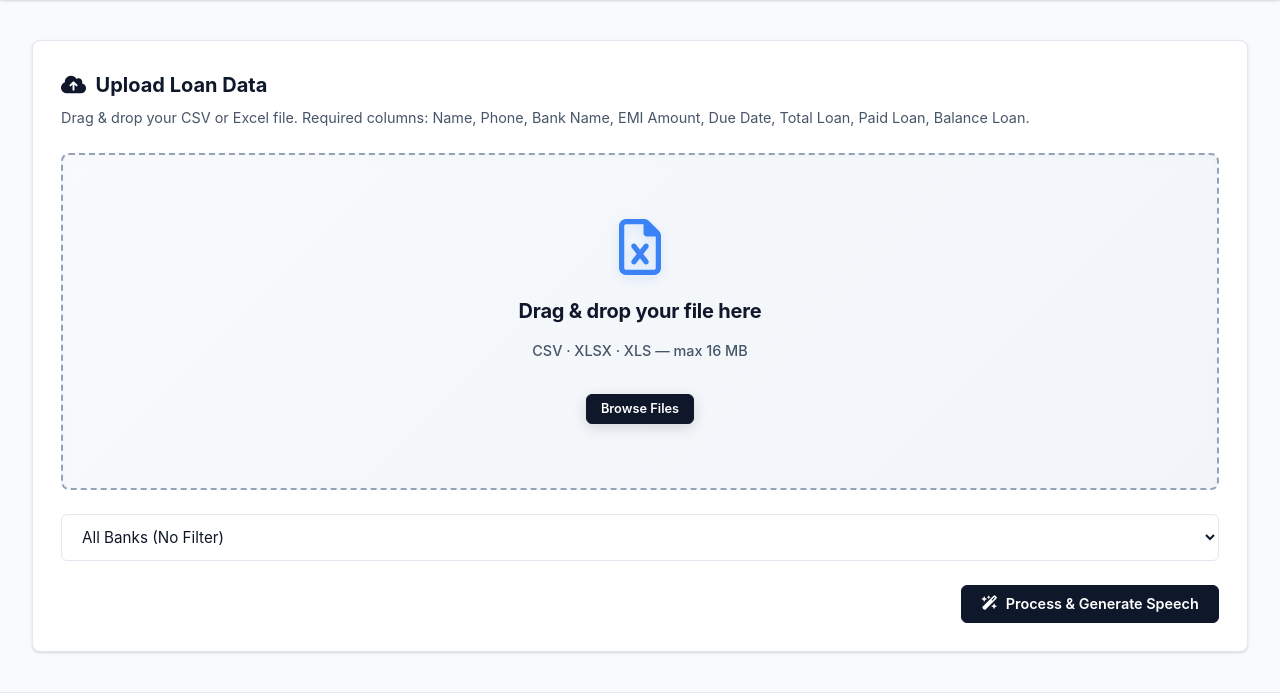
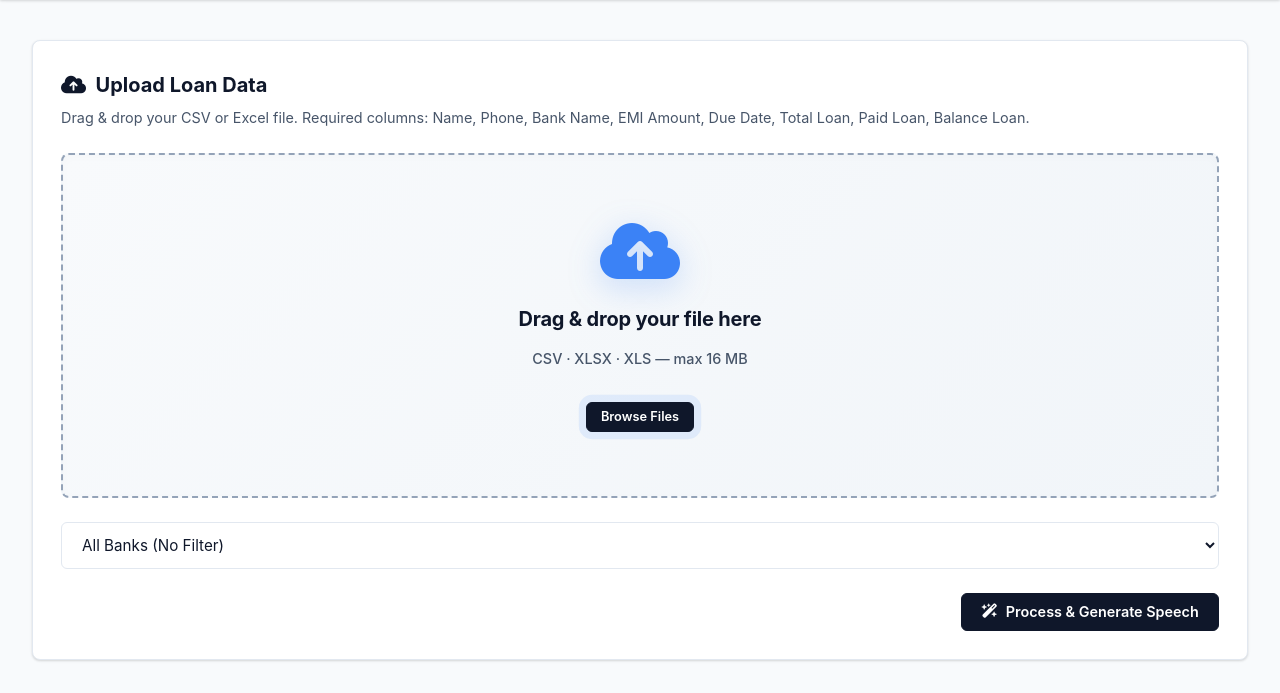
Before and after one commit to Vaibhavsonava2005/Rajasthani-Banking-Agent, a Flask app: page / in a window 1280 px wide. Shown: the part 77-770 px from the top of the page. Run offline with Flask 3, Linux system fonts and the light colour scheme.

Commit message:
fix: revert massive UI, fix audio preview, improve dropzone cloud icon

```diff
--- a/app.py
+++ b/app.py
@@ -816,9 +816,40 @@ def plivo_callback():
     return "OK", 200
 
 
-# (Batch routes removed for fully client-side execution)
+# ── GET /audio ────────────────────────────────────────────────
+@app.route("/audio", methods=["GET"])
+def preview_audio():
+    """Serve a preview of the generated Hindi speech using gTTS."""
+    import base64
+    import io
+    from gtts import gTTS
+
+    b64_str = request.args.get("b64")
+    if not b64_str:
+        return jsonify({"error": "Missing b64 query parameter"}), 400
+
+    try:
+        # Standardize base64 for decoding
+        b64_standard = b64_str.replace("-", "+").replace("_", "/")
+        padding = len(b64_standard) % 4
+        if padding:
+            b64_standard += "=" * (4 - padding)
+
+        text = base64.b64decode(b64_standard).decode("utf-8")
+
+        # Generate MP3 preview using gTTS
+        tts = gTTS(text=text, lang='hi')
+        audio_fp = io.BytesIO()
+        tts.write_to_fp(audio_fp)
+        audio_fp.seek(0)
+
+        return send_file(audio_fp, mimetype="audio/mpeg")
+    except Exception as e:
+        logger.error(f"Error in preview_audio: {e}")
+        return jsonify({"error": "Failed to generate preview audio"}), 500
 
 
+# (Batch routes removed for fully client-side execution)
 # ── GET /download-sample ─────────────────────────────────────
 @app.route("/download-sample", methods=["GET"])
 def download_sample():
--- a/static/css/style.css
+++ b/static/css/style.css
@@ -190,10 +190,12 @@ body {
 .drop-zone.dragover { border-color: #2563EB; background: #DBEAFE; transform: scale(1.01); }
 #fileInput { position: absolute; inset: 0; width: 100%; height: 100%; opacity: 0; cursor: pointer; z-index: 10; }
 .drop-zone-content { display: flex; flex-direction: column; align-items: center; gap: .75rem; pointer-events: none; }
-.drop-icon { font-size: 3.5rem; color: #3B82F6; margin-bottom: .5rem; filter: drop-shadow(0 4px 6px rgba(59, 130, 246, 0.2)); transition: transform var(--transition); }
-.drop-zone:hover .drop-icon { transform: translateY(-5px) scale(1.05); color: #2563EB; }
+.drop-icon { font-size: 4rem; color: #3B82F6; margin-bottom: .5rem; filter: drop-shadow(0 8px 16px rgba(59, 130, 246, 0.25)); transition: transform var(--transition); }
+.drop-zone:hover .drop-icon { transform: translateY(-8px) scale(1.1); color: #2563EB; }
 .drop-primary { font-size: 1.25rem; font-weight: 700; color: var(--text); letter-spacing: -0.01em; }
 .drop-secondary { font-size: .9rem; color: var(--text-2); font-weight: 500; }
+@keyframes pulse-btn { 0% { box-shadow: 0 0 0 0 rgba(59,130,246,0.4); } 70% { box-shadow: 0 0 0 10px rgba(59,130,246,0); } 100% { box-shadow: 0 0 0 0 rgba(59,130,246,0); } }
+.btn-pulse { animation: pulse-btn 2s infinite; }
 .form-control {
   width: 100%; padding: .75rem 1rem; border: 1px solid var(--border);
   border-radius: var(--radius-sm); font-size: .95rem; font-family: inherit;
--- a/templates/index.html
+++ b/templates/index.html
@@ -101,10 +101,10 @@
           <div class="drop-zone" id="dropZone">
             <input type="file" id="fileInput" name="file" accept=".csv,.xlsx,.xls" tabindex="-1" />
             <div class="drop-zone-content" id="dropZoneContent">
-              <i class="fa-regular fa-file-excel drop-icon"></i>
+              <i class="fa-solid fa-cloud-arrow-up drop-icon"></i>
               <span class="drop-primary" data-i18n="drop_primary">Drag &amp; drop your file here</span>
               <span class="drop-secondary" data-i18n="drop_secondary">CSV · XLSX · XLS — max 16 MB</span>
-              <button type="button" class="btn btn-primary btn-sm" style="margin-top: 1.25rem; pointer-events: none; box-shadow: 0 4px 14px rgba(15, 23, 42, 0.15);" data-i18n="browse_btn">Browse Files</button>
+              <button type="button" class="btn btn-primary btn-sm btn-pulse" style="margin-top: 1.25rem; pointer-events: none; box-shadow: 0 4px 14px rgba(15, 23, 42, 0.15);" data-i18n="browse_btn">Browse Files</button>
             </div>
           </div>
           <div id="statusMsg" class="status-msg hidden"></div>
```
